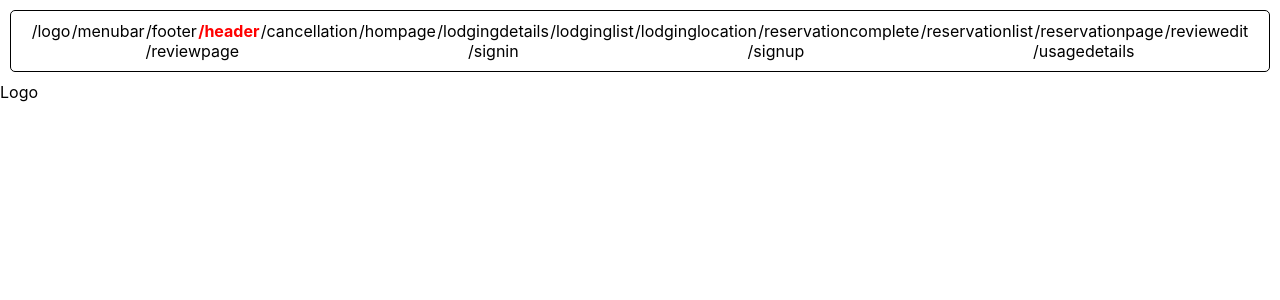
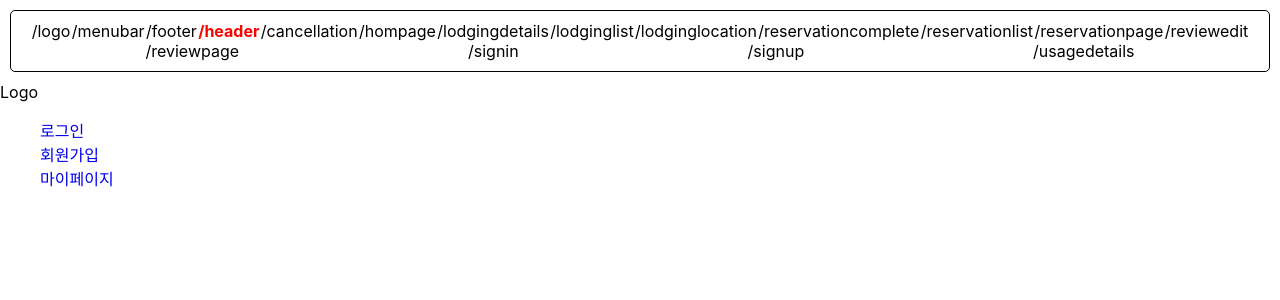
Before and after one commit to devgiants75/project-wabangb, a React (Create React App) app: page /header in a window 1280 px wide. Shown: the top 300 px of the page. Built offline with nearby package versions, Linux system fonts and the light colour scheme.

Commit message:
20240629 kbg upload

```diff
--- a/src/components/Header.tsx
+++ b/src/components/Header.tsx
@@ -1,11 +1,30 @@
-
-import React from 'react'
-import Logo from './Logo'
+import React from "react";
+import Logo from "./Logo";
+import { Link } from "react-router-dom";
 
 export default function Header() {
   return (
     <div>
-      <Logo/>
+      <div>
+        <Logo />
+        <ul>
+          <li>
+            <Link to={"./loginpage"} className="loginbtn">
+              로그인
+            </Link>
+          </li>
+          <li>
+            <Link to={"./membership"} className="membership">
+              회원가입
+            </Link>
+          </li>
+          <li>
+            <Link to={"./mypage"} className="mypage">
+              마이페이지
+            </Link>
+          </li>
+        </ul>
+      </div>
     </div>
-  )
+  );
 }
--- a/src/components/Logo.tsx
+++ b/src/components/Logo.tsx
@@ -1,4 +1,5 @@
 import React from 'react'
+import './reset.css'
 
 export default function Logo() {
   return (
```
